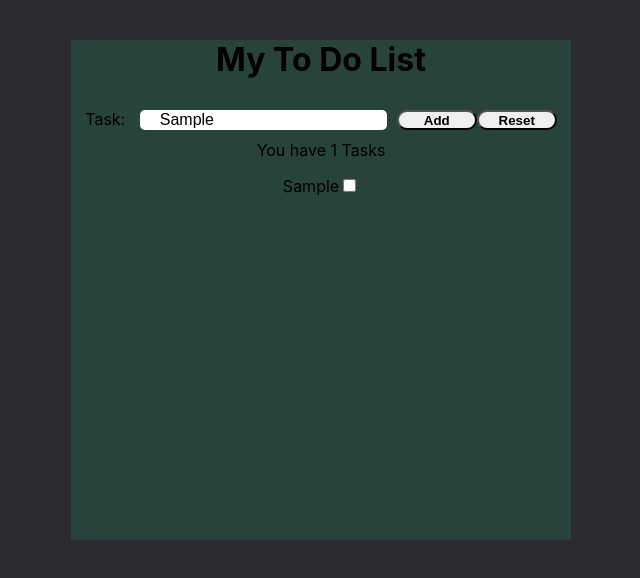
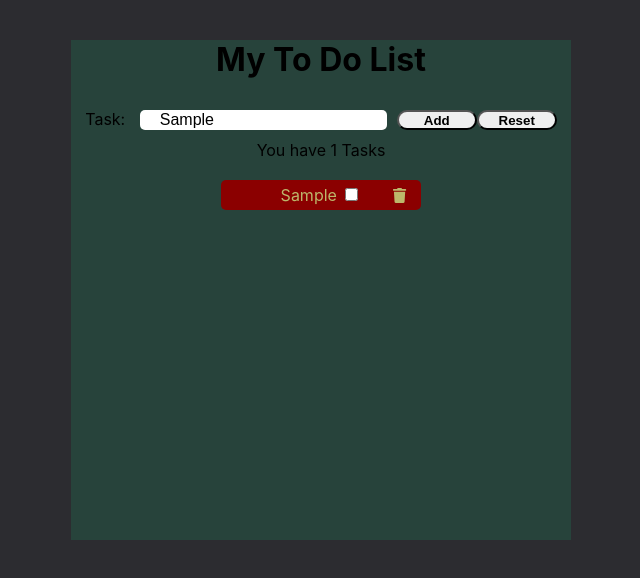
Before and after one commit to mattybwoy/React-ToDo, a React (Create React App) app: page / in a window 1280 px wide. Both pictures are taken after typing "Sample" into the empty fields and a click on the button "Reset". Shown: the top 578 px of the page, without its empty margins (319-959 px from the left). Built offline with nearby package versions, Linux system fonts and the light colour scheme.

Commit message:
Added font awesome icons for trash can, css improvements for tasks

```diff
--- a/package.json
+++ b/package.json
@@ -3,6 +3,9 @@
   "version": "0.1.0",
   "private": true,
   "dependencies": {
+    "@fortawesome/fontawesome-svg-core": "^1.2.32",
+    "@fortawesome/free-solid-svg-icons": "^5.15.1",
+    "@fortawesome/react-fontawesome": "^0.1.11",
     "@testing-library/jest-dom": "^4.2.4",
     "@testing-library/react": "^9.3.2",
     "@testing-library/user-event": "^7.1.2",
--- a/src/NoteList.js
+++ b/src/NoteList.js
@@ -1,4 +1,10 @@
 import React, { Component } from "react";
+import NoteListCSS from './Notelist.css'
+import {library } from '@fortawesome/fontawesome-svg-core';
+import {faTrash} from '@fortawesome/free-solid-svg-icons';
+import { FontAwesomeIcon } from '@fortawesome/react-fontawesome';
+
+library.add(faTrash);
 
 class NoteList extends Component {
 constructor(props) {
@@ -45,9 +51,12 @@ render() {
     You have {this.state.todo.length} Tasks
 
       {this.state.todo.map((todo, index) => {
-        return (<p key ={index}>{todo}
-        <input type='checkbox' />
-        </p>)
+        return (<div className="list" key ={index.key}><p>{todo} <input type='checkbox' />
+        <span>
+        <FontAwesomeIcon className="faicons" icon= 'trash'/>
+        </span>
+        </p>
+        </div>)
         })
       }
       </div>
--- /dev/null
+++ b/src/Notelist.css
@@ -0,0 +1,24 @@
+.list {
+  color: darkkhaki;
+  width: 200px;
+  background-color: darkred;
+  height: 30px;
+  margin: 20px auto;
+  border-radius: 5px;
+}
+
+.list p {
+  padding: 5px;
+  position: relative;
+}
+
+.list p span {
+  position: absolute;
+  right: 10px;
+  cursor: pointer;
+}
+
+.faicons{
+  margin: 0 5px;
+  font-size:15px;
+}
```
Also changed, not shown: 1 other file (tests, documents, lock files or other folders).
